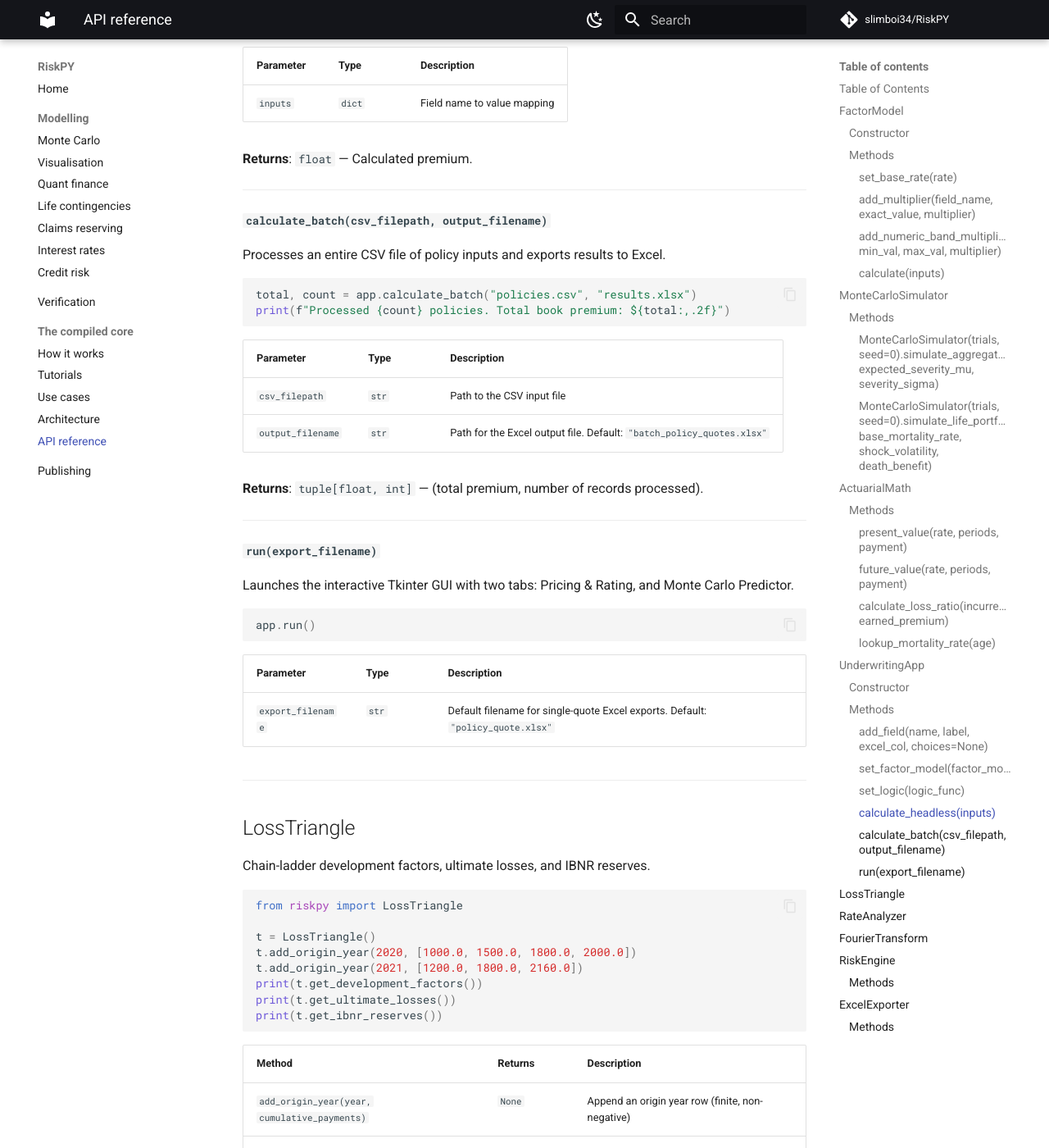
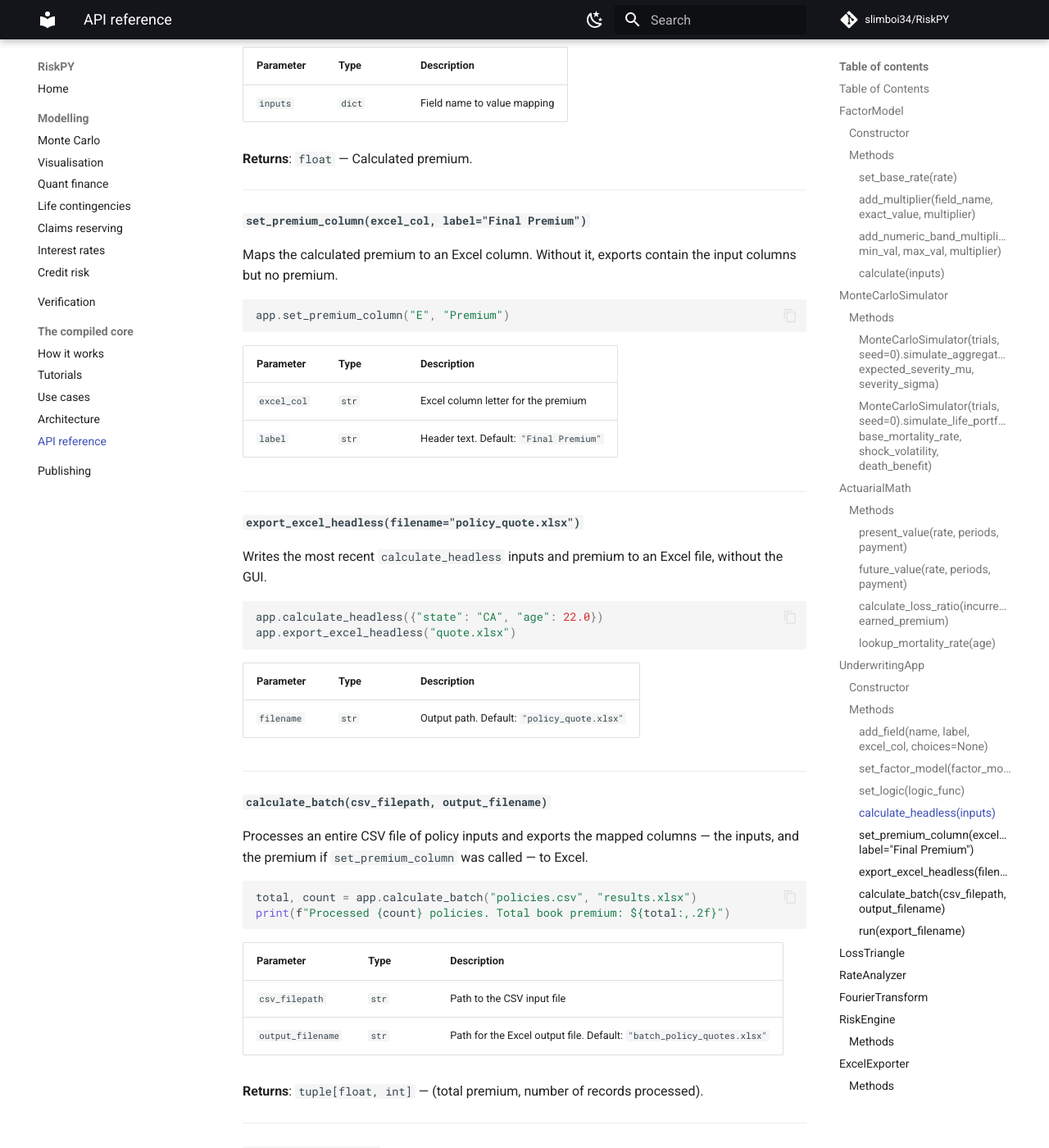
Before and after one commit to slimboi34/RiskPY, an MkDocs documentation site: the page built from docs/API_REFERENCE.md, in a window 1280 px wide and 1400 px high, scrolled down 8637 px. Shown: the whole window at 82% size. Built offline with MkDocs 1.6.1 and Material for MkDocs 9.7.7, drawn with Linux system fonts in a browser that asks for light colours; comment, search, counter and statistics services are not loaded.

Commit message:
auto: update docs/API_REFERENCE.md
Committed automatically by cgrid for chat "RiskPY".

````diff
--- a/docs/API_REFERENCE.md
+++ b/docs/API_REFERENCE.md
@@ -343,8 +343,36 @@ print(f"${premium:,.2f}")
 
 ---
 
+#### `set_premium_column(excel_col, label="Final Premium")`
+Maps the calculated premium to an Excel column. Without it, exports contain the input columns but no premium.
+
+```python
+app.set_premium_column("E", "Premium")
+```
+
+| Parameter | Type | Description |
+|---|---|---|
+| `excel_col` | `str` | Excel column letter for the premium |
+| `label` | `str` | Header text. Default: `"Final Premium"` |
+
+---
+
+#### `export_excel_headless(filename="policy_quote.xlsx")`
+Writes the most recent `calculate_headless` inputs and premium to an Excel file, without the GUI.
+
+```python
+app.calculate_headless({"state": "CA", "age": 22.0})
+app.export_excel_headless("quote.xlsx")
+```
+
+| Parameter | Type | Description |
+|---|---|---|
+| `filename` | `str` | Output path. Default: `"policy_quote.xlsx"` |
+
+---
+
 #### `calculate_batch(csv_filepath, output_filename)`
-Processes an entire CSV file of policy inputs and exports results to Excel.
+Processes an entire CSV file of policy inputs and exports the mapped columns — the inputs, and the premium if `set_premium_column` was called — to Excel.
 
 ```python
 total, count = app.calculate_batch("policies.csv", "results.xlsx")
````
